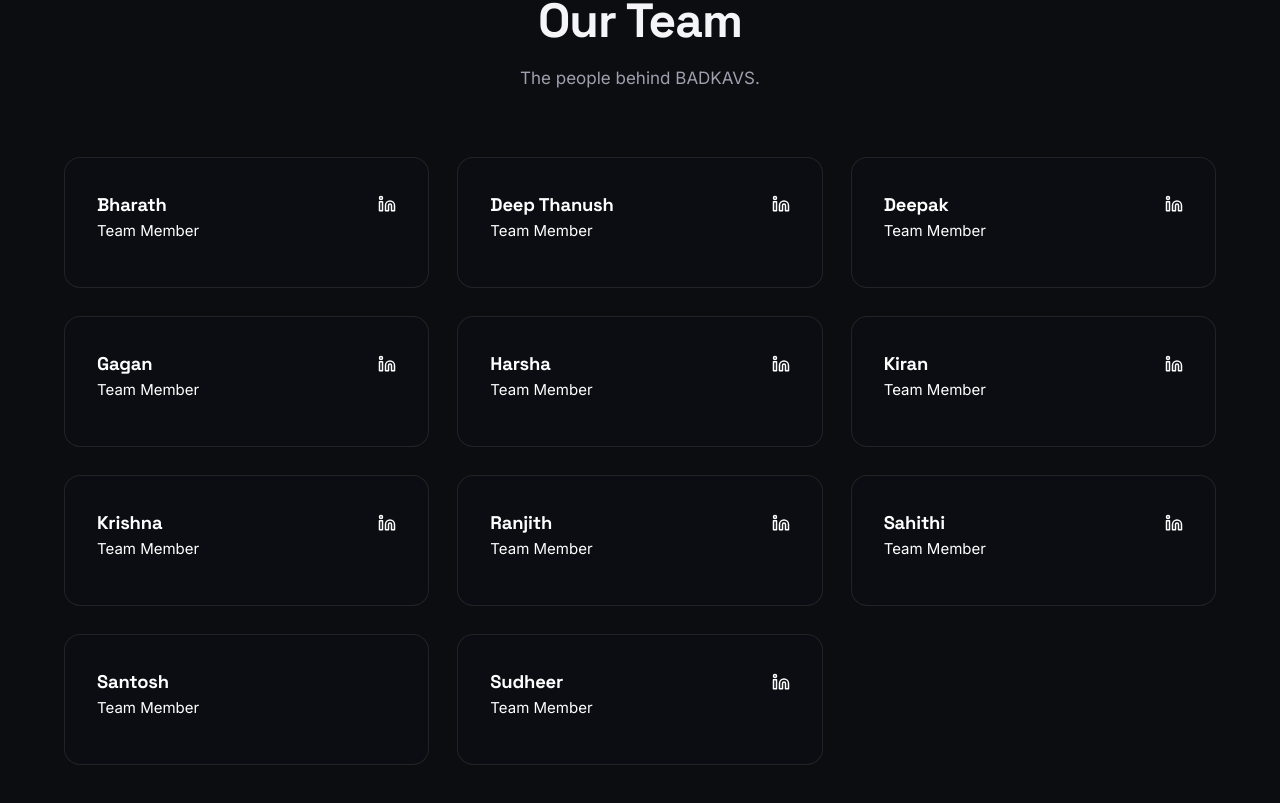
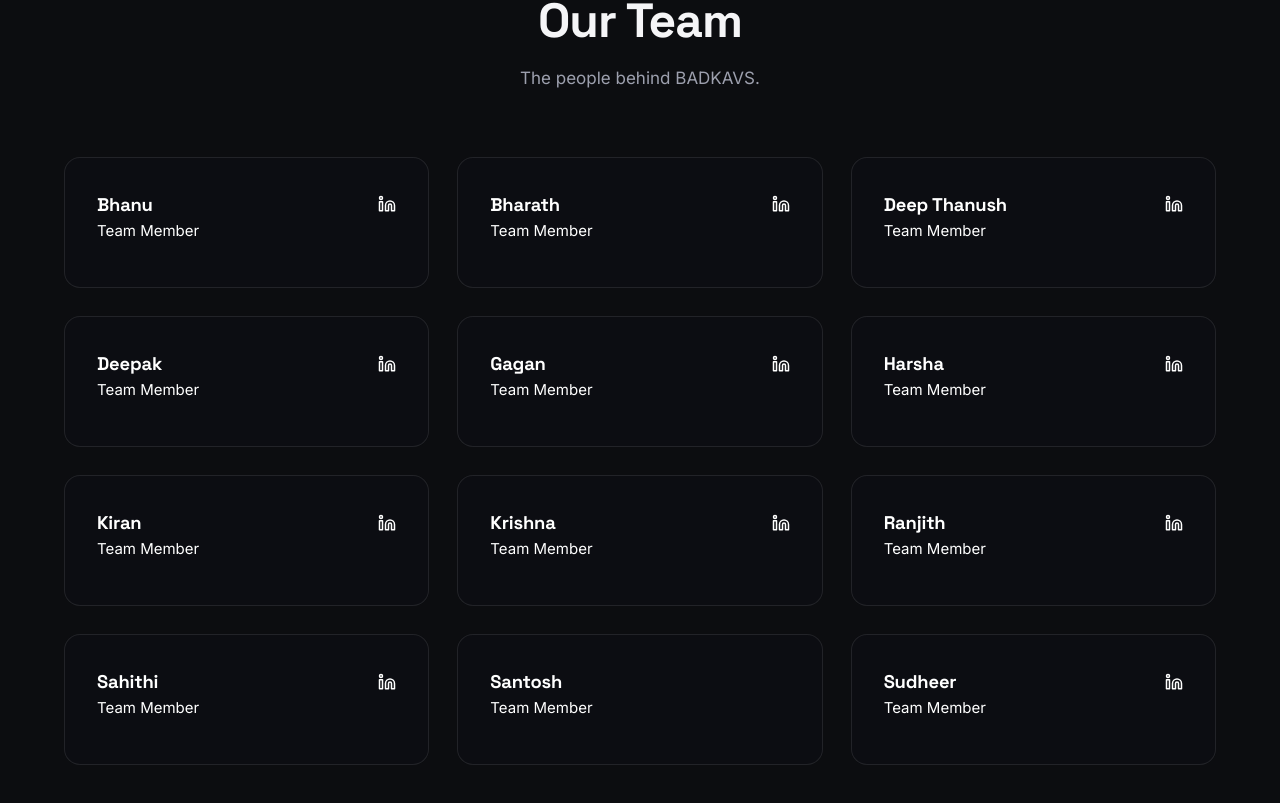
Before and after one commit to Saibharath548/badkavs, a React (Vite) app: page /#/about in a window 1280 px wide. Shown: the part 1476-2279 px from the top of the page. Built offline with nearby package versions, Linux system fonts and the light colour scheme.

Commit message:
Update team.ts

```diff
--- a/src/data/team.ts
+++ b/src/data/team.ts
@@ -13,6 +13,13 @@ export interface TeamMember {
  * Adding a new member here will automatically render them on the About page.
  */
 export const team: TeamMember[] = [
+  {
+    id: 'bhanu',
+    name: 'Bhanu',
+    role: 'Team Member',
+    bio: '',
+    linkedin: 'https://www.linkedin.com/in/ranam-bhanu-uday-3a40b63a8/',
+  },
   {
     id: 'bharath',
     name: 'Bharath',
```
